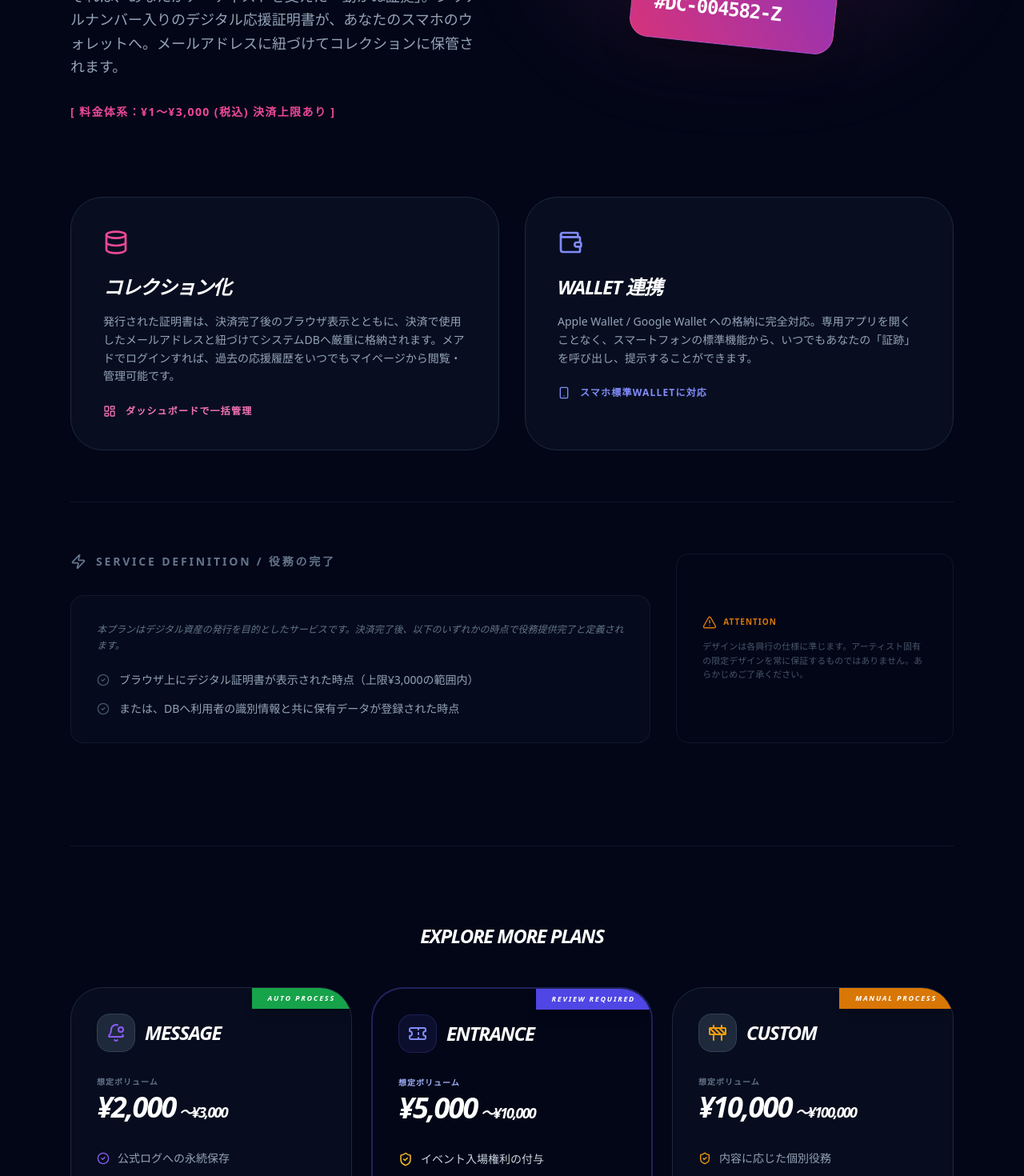
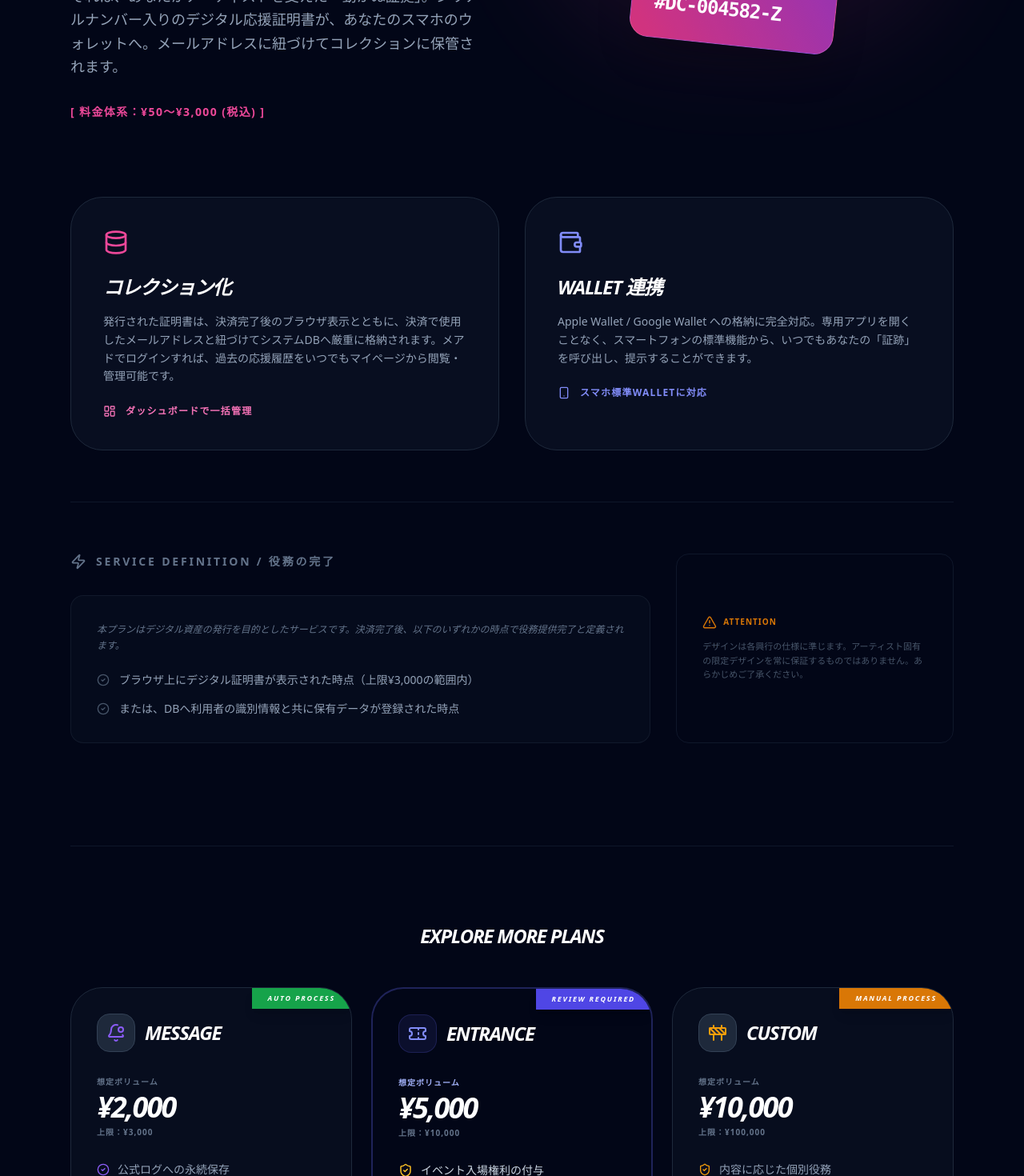
Before and after one commit to spacemindhiro/direct-cheers, a Next.js app: page /concept/standard in a window 1280 px wide. Shown: the part 580-2050 px from the top of the page at 80% size. Built offline with nearby package versions, Linux system fonts and the light colour scheme; no server answers; grey boxes are pictures that could not be loaded.

Commit message:
商品ラインナップの説明ページを追加

```diff
--- a/app/concept/standard/page.tsx
+++ b/app/concept/standard/page.tsx
@@ -41,9 +41,8 @@ export default function StandardPlanPage() {
             <p className="text-lg text-slate-400 leading-relaxed font-medium">
               それは、あなたがアーティストを支えた「動かぬ証拠」。シリアルナンバー入りのデジタル応援証明書が、あなたのスマホのウォレットへ。メールアドレスに紐づけてコレクションに保管されます。
             </p>
-            {/* 追加：上限の明記 */}
             <p className="text-pink-500 font-bold text-sm tracking-widest uppercase">
-              [ 料金体系：¥1〜¥3,000 (税込) 決済上限あり ]
+              [ 料金体系：¥50〜¥3,000 (税込) ]
             </p>
           </div>
 
@@ -140,7 +139,8 @@ export default function StandardPlanPage() {
               </div>
               <div className="mb-8 leading-none">
                 <p className="text-slate-500 text-[10px] uppercase font-bold tracking-widest mb-1">想定ボリューム</p>
-                <p className="text-4xl font-black text-white italic tracking-tighter leading-tight">¥2,000<span className="text-lg ml-1">〜¥3,000</span></p>
+                <p className="text-4xl font-black text-white italic tracking-tighter leading-tight">¥2,000</p>
+                <p className="text-[10px] font-bold text-slate-500 mt-1 uppercase tracking-widest">上限：¥3,000</p>
               </div>
               <ul className="text-sm text-slate-400 space-y-3.5 mb-10 flex-1 font-medium"><li className="flex items-center gap-2.5"><CheckCircle2 size={16} className="text-violet-500" /> 公式ログへの永続保存</li><li className="flex items-center gap-2.5"><CheckCircle2 size={16} className="text-violet-500" /> アーティスト閲覧権の付与</li></ul>
               <div className="pt-5 border-t border-slate-800 flex items-center justify-between group-hover:text-violet-400 transition-colors"><span className="text-[10px] text-slate-500 font-bold uppercase tracking-widest">詳細を確認する</span><ChevronRight size={16} /></div>
@@ -155,7 +155,8 @@ export default function StandardPlanPage() {
               </div>
               <div className="mb-8 leading-none">
                 <p className="text-indigo-300 text-[10px] uppercase font-bold tracking-widest mb-1">想定ボリューム</p>
-                <p className="text-4xl font-black text-white italic tracking-tighter leading-tight">¥5,000<span className="text-lg ml-1">〜¥10,000</span></p>
+                <p className="text-4xl font-black text-white italic tracking-tighter leading-tight">¥5,000</p>
+                <p className="text-[10px] font-bold text-slate-500 mt-1 uppercase tracking-widest">上限：¥10,000</p>
               </div>
               <ul className="text-sm text-slate-300 space-y-3.5 mb-10 flex-1 font-medium"><li className="flex items-center gap-2.5"><ShieldCheck size={18} className="text-amber-400" /> イベント入場権利の付与</li><li className="flex items-center gap-2.5"><ShieldCheck size={18} className="text-amber-400" /> ノーショー時の免責条項</li></ul>
               <div className="pt-5 border-t border-slate-800 flex items-center justify-between group-hover:text-indigo-400 transition-colors"><span className="text-[10px] text-slate-500 font-bold uppercase tracking-widest">詳細を確認する</span><ChevronRight size={16} /></div>
@@ -170,7 +171,8 @@ export default function StandardPlanPage() {
               </div>
               <div className="mb-8 leading-none">
                 <p className="text-slate-500 text-[10px] uppercase font-bold tracking-widest mb-1">想定ボリューム</p>
-                <p className="text-4xl font-black text-white italic tracking-tighter leading-tight">¥10,000<span className="text-lg ml-1">〜¥100,000</span></p>
+                <p className="text-4xl font-black text-white italic tracking-tighter leading-tight">¥10,000</p>
+                <p className="text-[10px] font-bold text-slate-500 mt-1 uppercase tracking-widest">上限：¥100,000</p>
               </div>
               <ul className="text-sm text-slate-400 space-y-3.5 mb-10 flex-1 font-medium"><li className="flex items-center gap-2.5"><ShieldCheck size={16} className="text-amber-500" /> 内容に応じた個別役務</li><li className="flex items-center gap-2.5"><ShieldCheck size={16} className="text-amber-500" /> 完了エビデンスの事前定義</li></ul>
               <div className="pt-5 border-t border-slate-800 flex items-center justify-between group-hover:text-amber-400 transition-colors"><span className="text-[10px] text-slate-500 font-bold uppercase tracking-widest">詳細を確認する</span><ChevronRight size={16} /></div>
@@ -179,7 +181,7 @@ export default function StandardPlanPage() {
         </div>
       </main>
 
-      <footer className="py-12 border-t border-slate-800 bg-slate-950 text-center">
+      <footer className="py-12 border-t border-slate-800 bg-slate-950 text-center font-sans">
         <p className="text-slate-600 text-[10px] font-mono italic">© 2026 Direct Cheers Platform.</p>
       </footer>
     </div>
```
